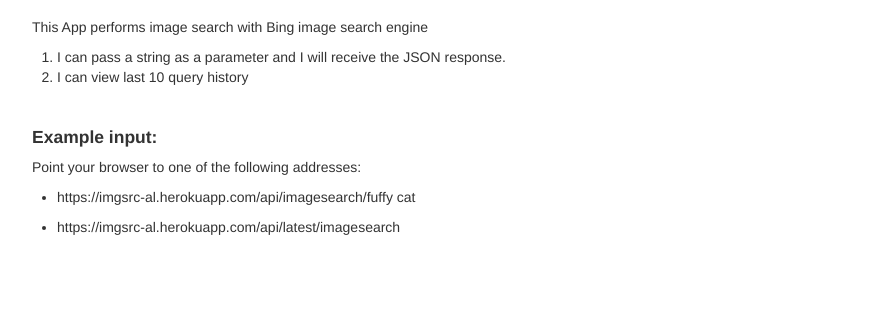
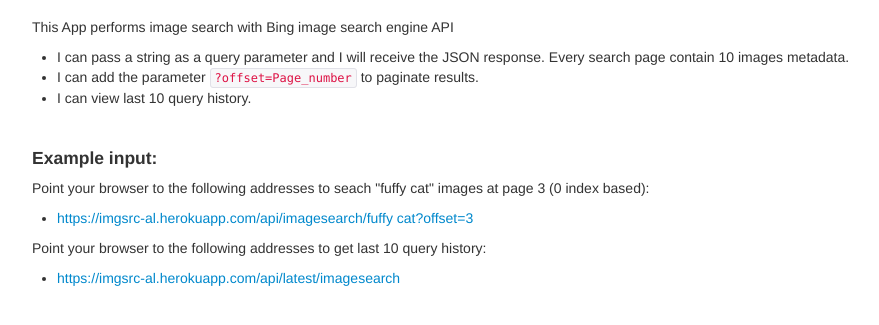
Before and after one commit to DavOnGit/isal, a website: page public/index.html in a window 1280 px wide. Shown: the part 83-408 px from the top of the page, without its empty margins (138-1017 px from the left). Drawn offline with Linux system fonts and the light colour scheme.

Commit message:
Update readme and index

```diff
--- a/public/index.html
+++ b/public/index.html
@@ -12,23 +12,27 @@
     </div>
     <br>
     <div class="container">
-        <p>This App performs image search with Bing image search engine</p>
+        <p>This App performs image search with Bing image search engine API</p>
 
-        <ol>
-            <li>I can pass a string as a parameter and I will receive the JSON response.</li>
-            <li>I can view last 10 query history</li>
-        </ol>
+        <ul>
+            <li>I can pass a string as a query parameter and I will receive the JSON response. Every search page contain 10 images metadata.
+            </li>
+            <li>I can add the parameter <code>?offset=Page_number</code> to paginate results.</li>
+            <li>I can view last 10 query history.</li>
+        </ul>
         <br>
         <h4>Example input:</h4>
 
-        <p>Point your browser to one of the following addresses:</p>
-
+        <p>Point your browser to the following addresses to seach "fuffy cat" images at page 3 (0 index based):</p>
         <ul>
           <li>
-            <p>https://imgsrc-al.herokuapp.com/api/imagesearch/fuffy cat</p>
+            <p><a href='/api/imagesearch/fuffy cat?offset=3'>https://imgsrc-al.herokuapp.com/api/imagesearch/fuffy cat?offset=3</a></p>
           </li>
+        </ul>
+        <p>Point your browser to the following addresses to get last 10 query history:</p>
+        <ul>
           <li>
-            <p>https://imgsrc-al.herokuapp.com/api/latest/imagesearch</p>
+            <p><a href='/api/latest/imagesearch'>https://imgsrc-al.herokuapp.com/api/latest/imagesearch</a></p>
           </li>
         </ul>
         <br>
```
Also changed, not shown: README.md.
